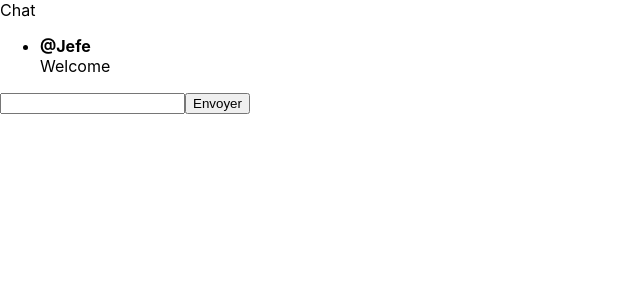
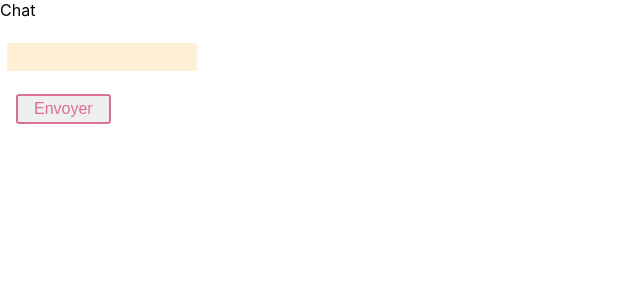
Before and after one commit to adjikpo/react-app-cours, a React (Create React App) app: page / in a window 1280 px wide. Shown: the top 300 px of the page, without its empty margins (0-640 px from the left). Built offline with nearby package versions, Linux system fonts and the light colour scheme.

Commit message:
Adding styled, conversion to emoji, state ok

```diff
--- a/package.json
+++ b/package.json
@@ -11,7 +11,9 @@
     "prop-types": "^15.7.2",
     "react": "^16.12.0",
     "react-dom": "^16.12.0",
-    "react-scripts": "3.3.0"
+    "react-emoji-render": "^1.2.1",
+    "react-scripts": "3.3.0",
+    "styled-components": "^4.4.1"
   },
   "scripts": {
     "start": "react-scripts start",
--- a/src/components/Chat.js
+++ b/src/components/Chat.js
@@ -1,16 +1,28 @@
-import React from "react";
+import React, {useState} from "react";
+import PropTypes from 'prop-types';
 import MessageList from "./MessageList";
 import MessageBar from "./MessageBar";
 
 const Chat = () => {
+  const [messages, setMessages] = useState([]);
+  const handleMessageSubmit = message => {
+    const newMessage = { message: message, username: "Jefe" };
+    console.log(messages)
+    setMessages([...messages, newMessage]);
+
+  };
 
     return (
         <div>
           <div>Chat</div>
-          <MessageList />
-          <MessageBar />
+          <MessageList messages={messages} />
+          <MessageBar handleMessageSubmit={handleMessageSubmit}/>
         </div>
       );
 };
 
+MessageBar.propTypes = {
+  handleMessageSubmit: PropTypes.func.isRequired
+}
+
 export default Chat;
--- a/src/components/MessageBar.js
+++ b/src/components/MessageBar.js
@@ -1,12 +1,56 @@
-import React from 'react';
+import React, {useState} from 'react';
+import PropTypes from 'prop-types';
+import styled from 'styled-components';
 
-const MessageBar = () => {
+
+const Button = styled.button`
+  display: inline-block;
+  color: palevioletred;
+  font-size: 1em;
+  margin: 1em;
+  padding: 0.25em 1em;
+  border: 2px solid palevioletred;
+  border-radius: 3px;
+  display: block;
+`;
+const Input = styled.input`
+  padding: 0.5em;
+  margin: 0.5em;
+  color: ${props => props.inputColor || "palevioletred"};
+  background: papayawhip;
+  border: none;
+  border-radius: 3px;
+`;
+
+const MessageBar = props => {
+    const [message, setMessage ]= useState('');
+
+    const handleChange = (e) => {
+        setMessage(e.target.value);
+    }
+    const handleClick = () => {
+        props.handleMessageSubmit(message);
+        setMessage('')
+
+    };
     return (
         <div id='MessageBar'>
-            <input type="text" name="Message"></input>
-            <button>Envoyer</button>
+            <Input
+            type="text"
+            name="message"
+            value={message}
+            onChange={handleChange} />
+
+            <Button
+            onClick={handleClick}>
+                Envoyer
+            </Button>
         </div>
     )
 };
 
+MessageBar.propTypes = {
+    handleMessageSubmit: PropTypes.func.isRequired
+}
+
 export default MessageBar;
--- a/src/components/MessageItem.js
+++ b/src/components/MessageItem.js
@@ -1,14 +1,28 @@
 import React from 'react';
 import PropTypes from 'prop-types';
+import Emoji from 'react-emoji-render';
+import styled from 'styled-components';
+
+const Thing = styled.div`
+    color: black;
+
+    .something {
+    border: 1px solid; // an element labeled ".something" inside <Thing>
+    display: block;
+    }
+
+`
 
 export const MessageItem = (props) => {
 
     return (
         <li>
-            <div>
+            <Thing>
                     <strong>@{ props.username }</strong>
-                    <div>{ props.message }</div>
-            </div>
+                    <div>
+                        <Emoji text={ props.message } />
+                    </div>
+            </Thing>
         </li>
     )
 
--- a/src/components/MessageList.js
+++ b/src/components/MessageList.js
@@ -1,10 +1,7 @@
-import React, { useState } from 'react';
+import React from 'react';
 import {MessageItem} from './MessageItem';
 
-const MessageList = () => {
-  const [messages, setMessage] = useState([
-    { user: 'Jefe', text: 'Welcome' },
-  ]);
+const MessageList = ({messages}) => {
 
   return (
     <ul>
@@ -12,8 +9,8 @@ const MessageList = () => {
           return (
               <MessageItem
                   key={i}
-                  username={message.user}
-                  message={message.text}
+                  username={message.username}
+                  message={message.message}
               />
           )
       }) }
```
Also changed, not shown: 1 other file (tests, documents, lock files or other folders).
